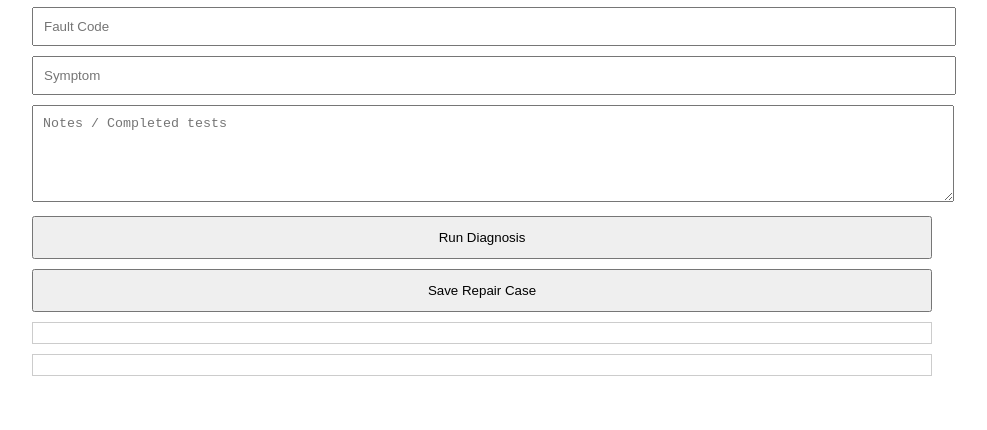
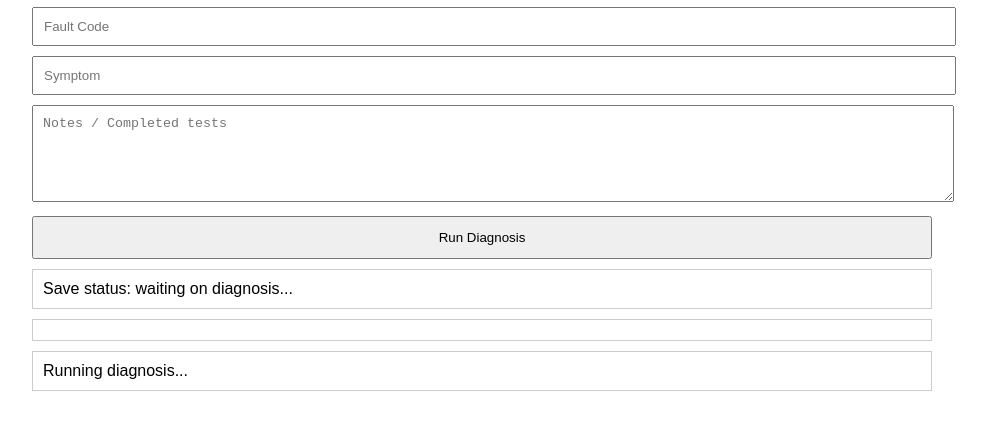
Before and after one commit to alliekatautomations/alliekat-app, a plain HTML site: page frontend/index.html in a window 1280 px wide. Both pictures are taken after a click on the button "Run Diagnosis". Shown: the part 142-572 px from the top of the page, without its empty margins (158-1145 px from the left). Drawn offline with Linux system fonts and the light colour scheme; no server answers.

Commit message:
Update index.html

```diff
--- a/frontend/index.html
+++ b/frontend/index.html
@@ -19,9 +19,9 @@
     Run Diagnosis
   </button>
 
-  <button onclick="saveRepair()" style="width:100%; padding:12px; margin-bottom:10px;">
-    Save Repair Case
-  </button>
+  <div id="saveStatus" style="border:1px solid #ccc; padding:10px; margin-bottom:10px;">
+    Save status: waiting
+  </div>
 
   <div id="vehicle" style="border:1px solid #ccc; padding:10px; margin-bottom:10px;"></div>
 
@@ -33,38 +33,13 @@
     let lastDiagnosis = "";
     let lastVehicle = {};
 
-    async function runDiagnosis() {
+    async function autoSaveRepair() {
       const vin = document.getElementById('vin').value;
       const code = document.getElementById('code').value;
       const symptom = document.getElementById('symptom').value;
       const notes = document.getElementById('notes').value;
 
-      const res = await fetch(`${backend}/diagnose`, {
-        method: 'POST',
-        headers: { 'Content-Type': 'application/json' },
-        body: JSON.stringify({ vin, code, symptom, notes })
-      });
-
-      const data = await res.json();
-
-      lastDiagnosis = data.diagnosis;
-      lastVehicle = data.vehicle;
-
-      document.getElementById('output').innerText = data.diagnosis;
-
-      document.getElementById('vehicle').innerText =
-        `VIN: ${lastVehicle.vin || vin}
-Year: ${lastVehicle.year || ''}
-Make: ${lastVehicle.make || ''}
-Model: ${lastVehicle.model || ''}
-Engine: ${lastVehicle.engine || ''}`;
-    }
-
-    async function saveRepair() {
-      const vin = document.getElementById('vin').value;
-      const code = document.getElementById('code').value;
-      const symptom = document.getElementById('symptom').value;
-      const notes = document.getElementById('notes').value;
+      document.getElementById('saveStatus').innerText = 'Save status: saving...';
 
       const res = await fetch(`${backend}/save-repair`, {
         method: 'POST',
@@ -89,10 +64,42 @@ Engine: ${lastVehicle.engine || ''}`;
       const data = await res.json();
 
       if (data.success) {
-        alert("Saved successfully");
+        document.getElementById('saveStatus').innerText = 'Save status: auto-saved';
       } else {
-        alert("Save failed");
+        document.getElementById('saveStatus').innerText = 'Save status: save failed';
       }
+    }
+
+    async function runDiagnosis() {
+      const vin = document.getElementById('vin').value;
+      const code = document.getElementById('code').value;
+      const symptom = document.getElementById('symptom').value;
+      const notes = document.getElementById('notes').value;
+
+      document.getElementById('saveStatus').innerText = 'Save status: waiting on diagnosis...';
+      document.getElementById('output').innerText = 'Running diagnosis...';
+
+      const res = await fetch(`${backend}/diagnose`, {
+        method: 'POST',
+        headers: { 'Content-Type': 'application/json' },
+        body: JSON.stringify({ vin, code, symptom, notes })
+      });
+
+      const data = await res.json();
+
+      lastDiagnosis = data.diagnosis || '';
+      lastVehicle = data.vehicle || {};
+
+      document.getElementById('output').innerText = data.diagnosis || '';
+
+      document.getElementById('vehicle').innerText =
+        `VIN: ${lastVehicle.vin || vin}
+Year: ${lastVehicle.year || ''}
+Make: ${lastVehicle.make || ''}
+Model: ${lastVehicle.model || ''}
+Engine: ${lastVehicle.engine || ''}`;
+
+      await autoSaveRepair();
     }
   </script>
 
```
